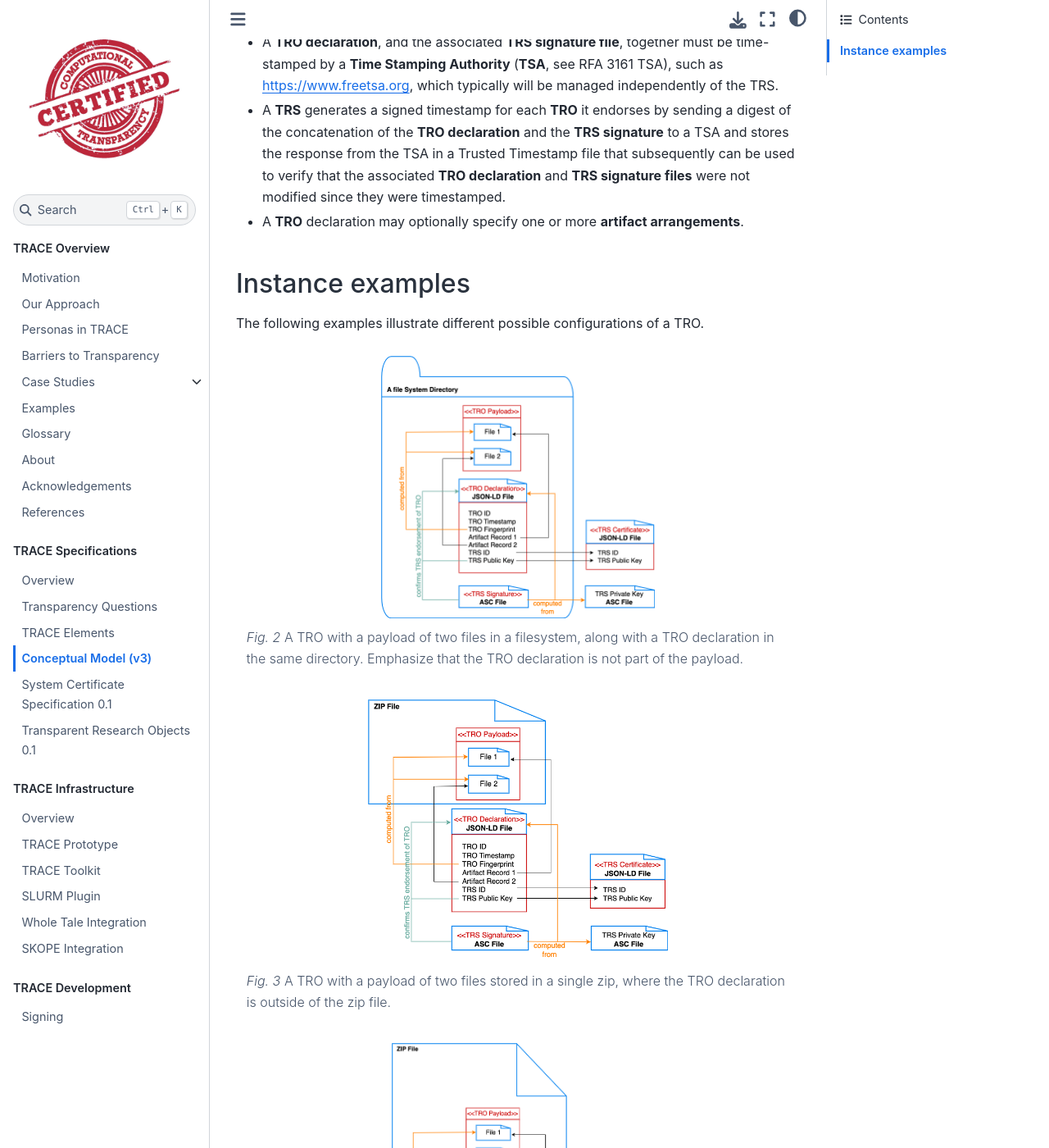
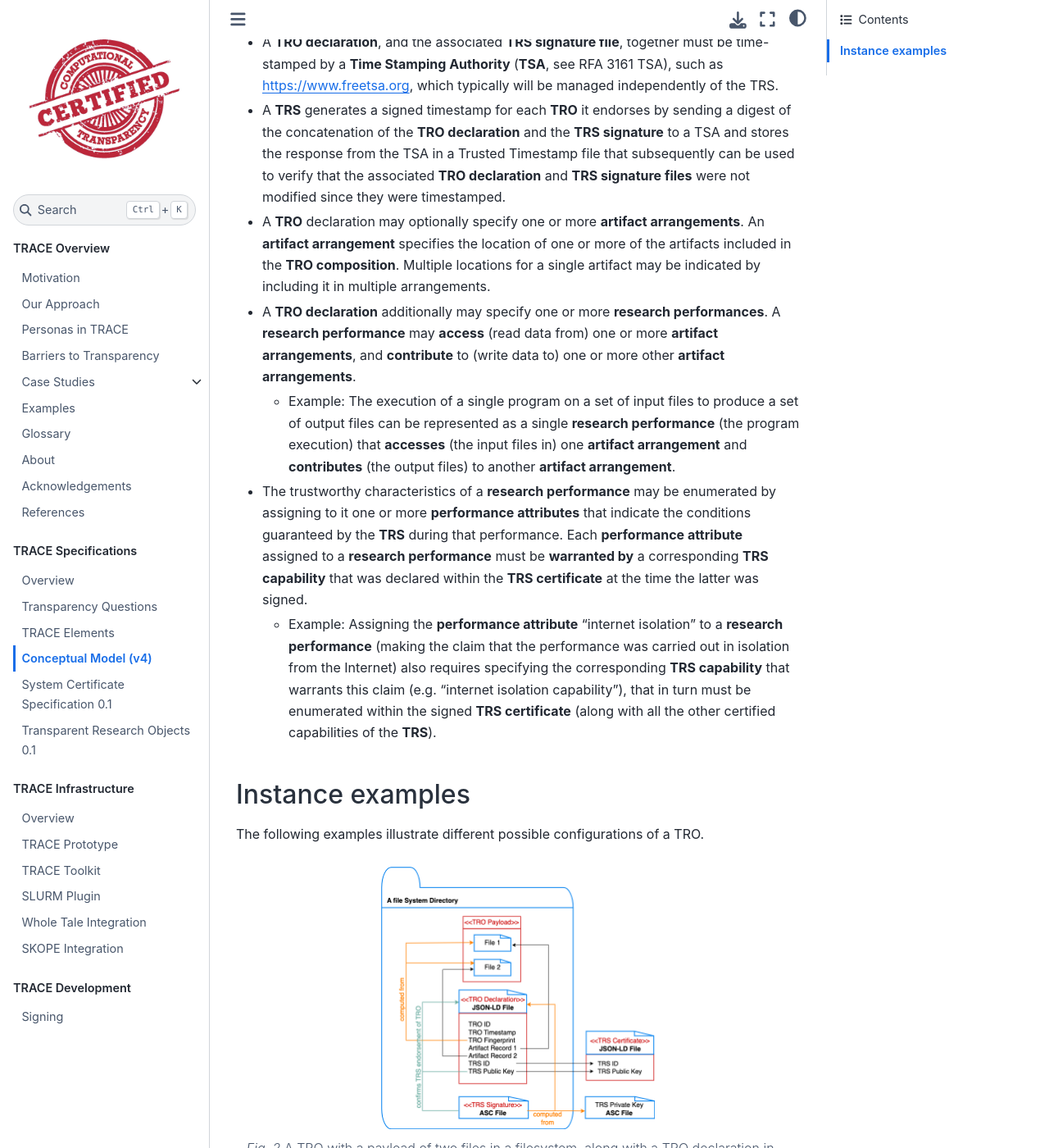
Before and after one commit to transparency-certified/trace-specification, a Jupyter Book: the page built from docs/conceptual-model.md, in a window 1280 px wide and 1400 px high, scrolled down 1904 px. Shown: the whole window at 82% size. Built offline with Jupyter Book 1.0.4 settings and Sphinx 7.4.7 and the Sphinx Book theme 1.1.4, drawn with Linux system fonts in a browser that asks for light colours; some of the changed text lies outside the part shown.

Commit message:
Update conceptual model to v4

```diff
--- a/docs/conceptual-model.md
+++ b/docs/conceptual-model.md
@@ -1,5 +1,5 @@
 (conceptual-model)=
-# Conceptual Model (v3)
+# Conceptual Model (v4)
 
 The TRACE model defines the entities and relationships required to describe and
 represent Transparent Research Objects (TROs) and the Transparent Research
@@ -40,7 +40,12 @@ and implemented in the [TRACE Prototype](trace-prototype) service.
 * Because the validity of a keypair associated with a **TRS** may be limited in time, either due to scheduled expiration or explicit revocation, the date on  which a **TRS** private key was used to sign a **TRO declaration** must also be established authoritatively.
 * A **TRO declaration**, and the associated **TRS signature file**, together must be time-stamped by a **Time Stamping Authority** (**TSA**, see RFA 3161 TSA), such as https://www.freetsa.org, which typically will be managed independently of the TRS.
 * A **TRS** generates a signed timestamp for each **TRO** it endorses by sending a digest of the concatenation of the **TRO declaration** and the **TRS signature** to a TSA and stores the response from the TSA in a Trusted Timestamp file that subsequently can be used to verify that the associated **TRO declaration** and **TRS signature files** were not modified since they were timestamped.
-* A **TRO** declaration may optionally specify one or more **artifact arrangements**.
+* A **TRO** declaration may optionally specify one or more **artifact arrangements**.  An **artifact arrangement** specifies the location of one or more of the artifacts included in the **TRO composition**. Multiple locations for a single artifact may be indicated by including it in multiple arrangements.
+* A **TRO declaration** additionally may specify one or more **research performances**.
+A **research performance** may **access** (read data from) one or more **artifact arrangements**, and **contribute** to (write data to) one or more other **artifact arrangements**.
+  * Example: The execution of a single program on a set of input files to produce a set of output files can be represented as a single **research performance** (the program execution) that **accesses** (the input files in) one **artifact arrangement** and **contributes** (the output files) to another **artifact arrangement**.
+* The trustworthy characteristics of a **research performance** may be enumerated by assigning to it one or more **performance attributes** that indicate the conditions guaranteed by the **TRS** during that performance.  Each **performance attribute** assigned to a **research performance** must be **warranted by** a corresponding **TRS capability** that was declared within the **TRS certificate** at the time the latter was signed.
+  * Example:  Assigning the **performance attribute** "internet isolation" to a **research performance** (making the claim that the performance was carried out in isolation from the Internet) also requires specifying the corresponding **TRS capability** that warrants this claim (e.g. "internet isolation capability"), that in turn must be enumerated within the signed **TRS certificate** (along with all the other certified capabilities of the **TRS**).
 
 ## Instance examples
 
```
